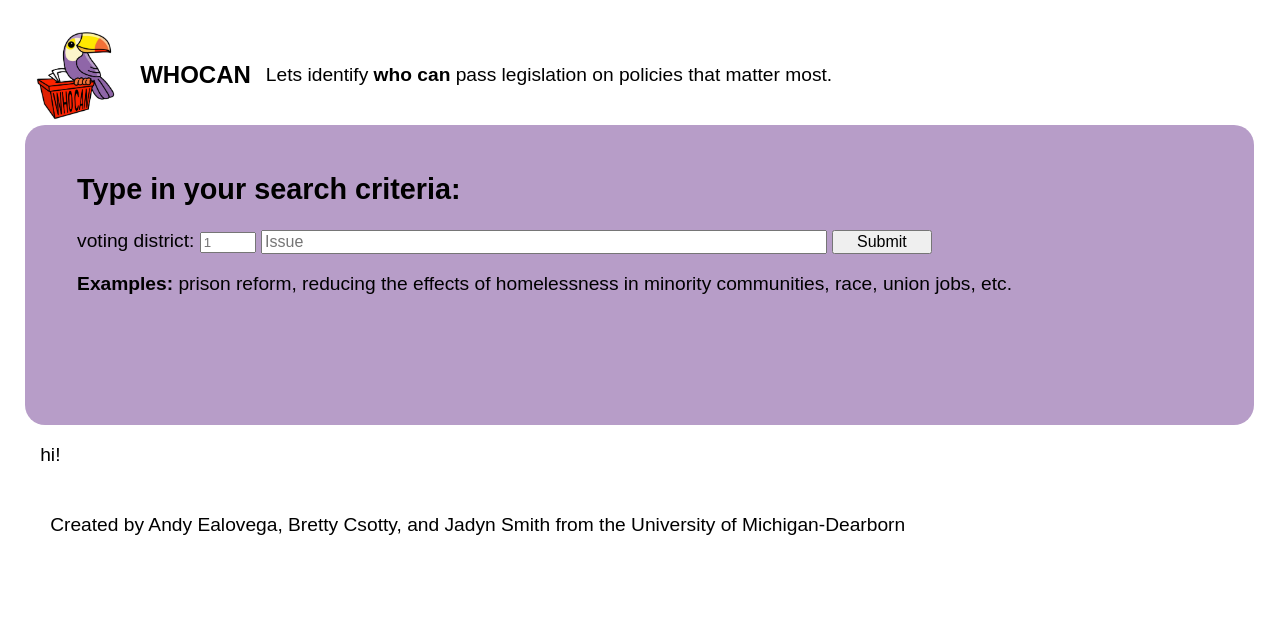
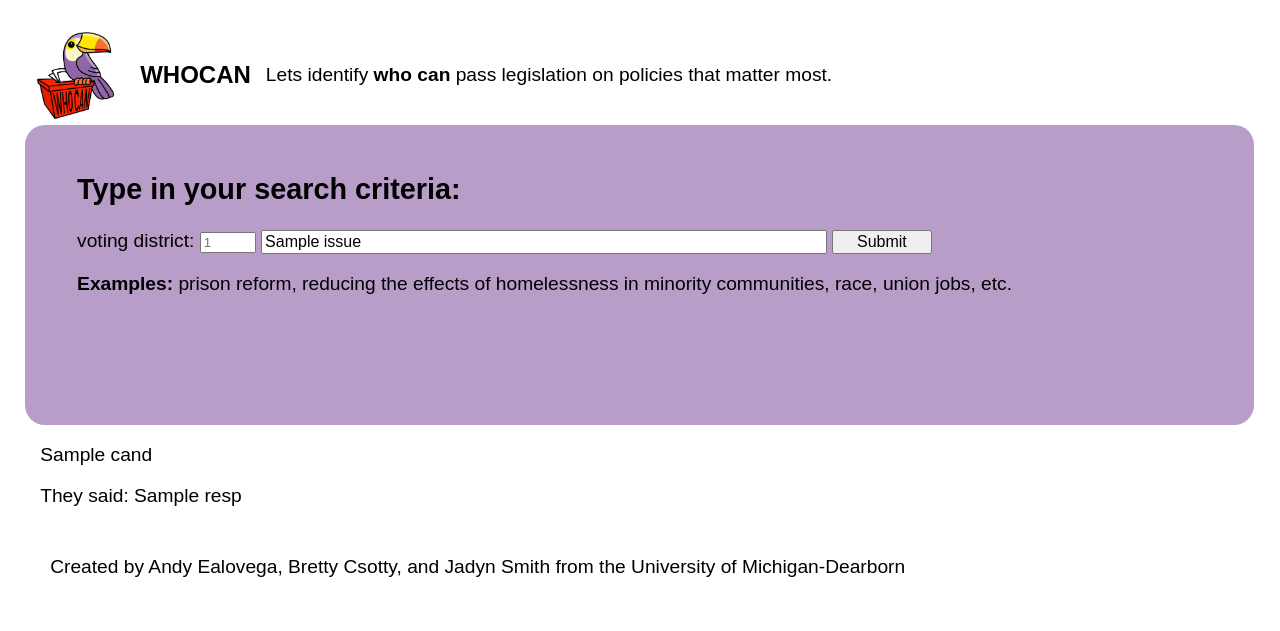
Before and after one commit to Bcsotty/hackathon23, a FastAPI app: template whocan/templates/search.html.jinja in a window 1280 px wide. Shown: the top 631 px of the page. Run offline with FastAPI, Linux system fonts and the light colour scheme; the template is opened without the code that fills it: most values are stand-ins (such as "Sample title", 1, 10 or a date in 2020).

Commit message:
IT WORKS!

```diff
--- a/whocan/main.py
+++ b/whocan/main.py
@@ -43,6 +43,9 @@ async def search(request: Request, issue: Annotated[str, Form()], district: Anno
     # Exec query on all sites
     for cand, site in res:
         prompt_res = query_ai(issue, cand.name, site.site)
-        results[cand.name] = prompt_res
+        results[
+            cand.name] = prompt_res if len(
+            prompt_res.strip()) > 2 else "The candidate does not have any statements on this subject."
 
-    return templates.TemplateResponse("search.html.jinja", {"request": request, "results": results})
+    return templates.TemplateResponse("search.html.jinja",
+                                      {"request": request, "results": results, "district": district, "issue": issue})
--- a/whocan/templates/home.html.jinja
+++ b/whocan/templates/home.html.jinja
@@ -20,11 +20,13 @@
 
     <div class="content">
         <h2>Type in your search criteria: &ensp; &ensp;</h2>
-        <form action="/search" target="_blank" method="post">
+        <form action="/search" method="post">
             <p>
                 <label for="district">voting district:</label>
-                <input type="number" placeholder="1" required name="district" min="1" max="38">
-                <input class="searchbar" type="text" placeholder="Issue" required name="issue">
+                <input type="number" placeholder="1" value="{{ district or 1 }}" required name="district" min="1"
+                       max="38">
+                <input class="searchbar" type="text" placeholder="Issue" value="{{ issue or "homelessness" }}" required
+                       name="issue">
                 <input class="submit" type="submit" value="Submit">
             </p>
             <p><b>Examples:</b> prison reform, reducing the effects of homelessness in minority communities, race, union
--- a/whocan/templates/search.html.jinja
+++ b/whocan/templates/search.html.jinja
@@ -1,4 +1,18 @@
 {% extends "home.html.jinja" %}
 {% block body %}
-    <p>hi!</p>
+    {% for cand, resp in results.items() %}
+        <div>
+            <p>
+                {{ cand }}
+            </p>
+            <p>
+                They said: {{ resp }}
+            </p>
+        </div>
+    {% else %}
+        <p>
+            No candidates in district!
+        </p>
+    {% endfor %}
+
 {% endblock %}
--- a/whocan/vertex_query.py
+++ b/whocan/vertex_query.py
@@ -1,10 +1,12 @@
 import vertexai
 from vertexai.preview.language_models import TextGenerationModel
 from .constants import PROJECT
+from functools import cache
 
 vertexai.init(project=PROJECT, location="us-central1")
 
 
+@cache
 def query_ai(interested_policy: str, politician_name: str, website_text: str):
     parameters = {
         "max_output_tokens": 1024,
@@ -18,6 +20,7 @@ def query_ai(interested_policy: str, politician_name: str, website_text: str):
     prompt = f'''
     Given the following text scraped from the politicians website,
     give a summary of the politicians view on the specified topic/policy.
+    Only summarise this specific policy.
 
     Relevant Policy: {interested_policy}.
     Politicians Name: {politician_name}.
```
